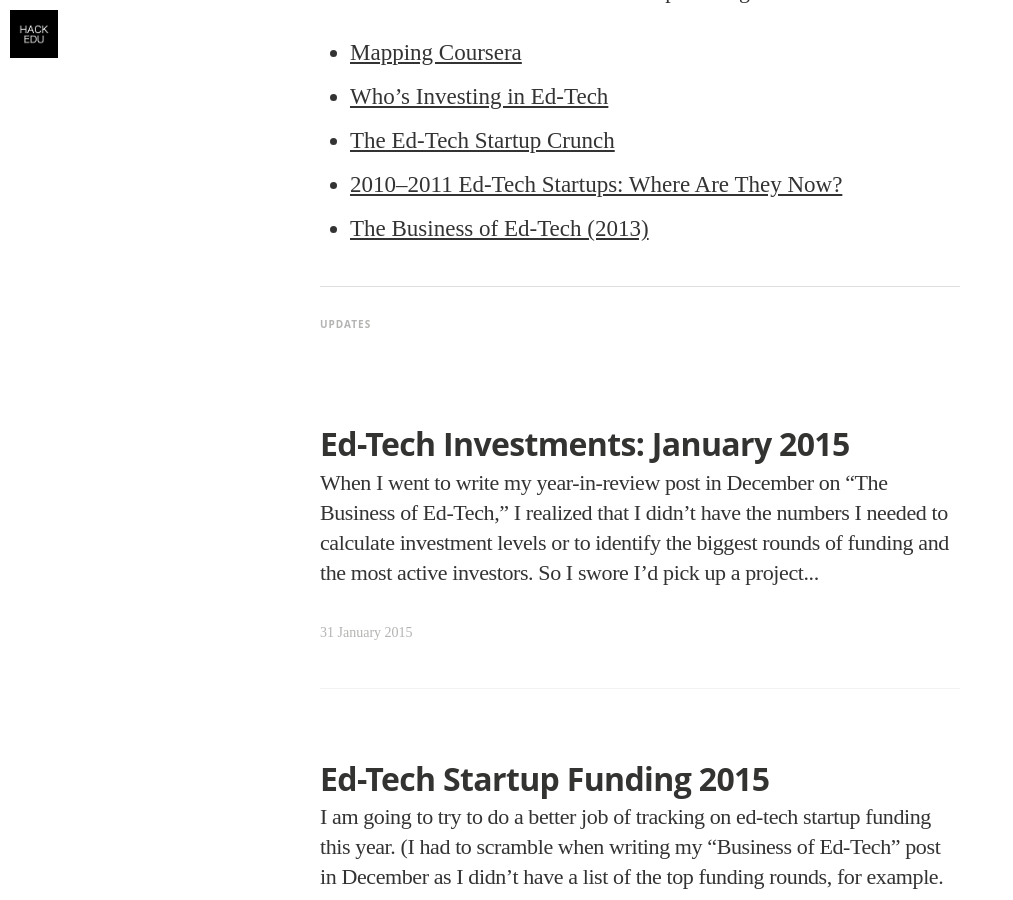
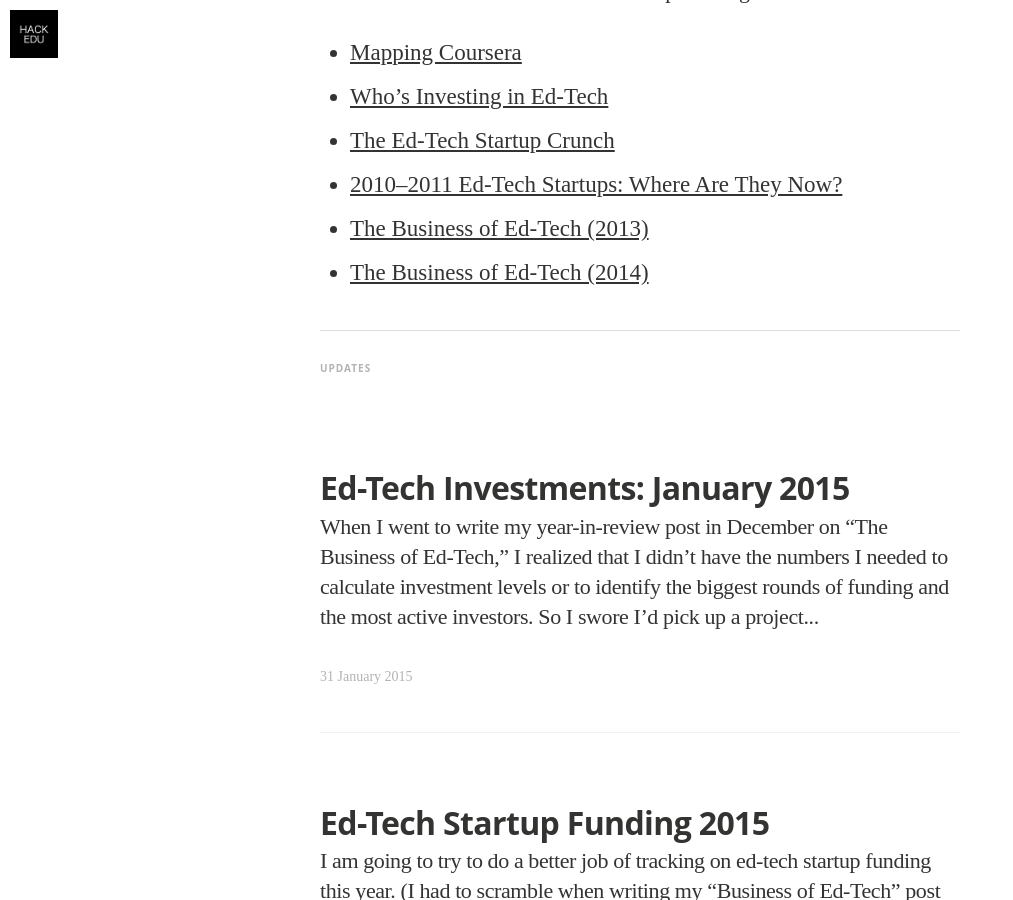
Before and after one commit to HackEducation/matrix, a Jekyll site: the page built from index.html, in a window 1280 px wide and 900 px high, scrolled down 1338 px. Shown: the whole window, without its empty margins (0-1013 px from the left). Built offline with Jekyll 4.4.1, drawn with Linux system fonts in a browser that asks for light colours; nearby versions of some CDN libraries; some web fonts are replaced; Markdown is read by kramdown in place of the engine named in the settings; the list of posts is cut into pages by our own code.

Commit message:
added link

```diff
--- a/index.html
+++ b/index.html
@@ -16,6 +16,7 @@ layout: default
 <li><a href="http://hackeducation.com/2013/03/17/the-ed-tech-startup-crunch/">The Ed-Tech Startup Crunch</a></li>
 <li><a href="http://hackeducation.com/2013/03/20/2010-2011-ed-tech-startups-updated/">2010–2011 Ed-Tech Startups: Where Are They Now?</a></li>
 <li><a href="http://hackeducation.com/2013/12/23/top-ed-tech-trends-2013-business/">The Business of Ed-Tech (2013)</a></li>
+<li><a href="http://2014trends.hackeducation.com/business.html">The Business of Ed-Tech (2014)</a></li>
 </ul>
 
     <h5 class="index-headline normal"><span>Updates</span></h5>
```
